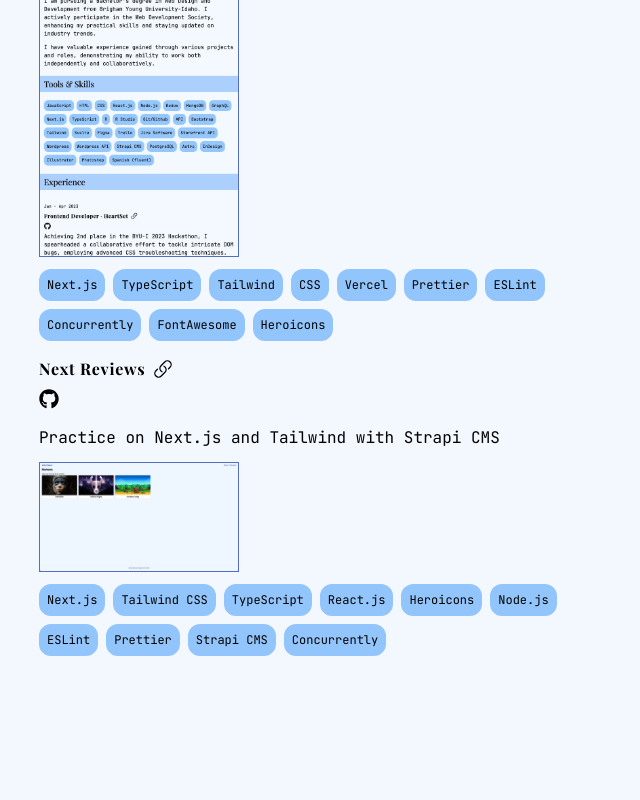
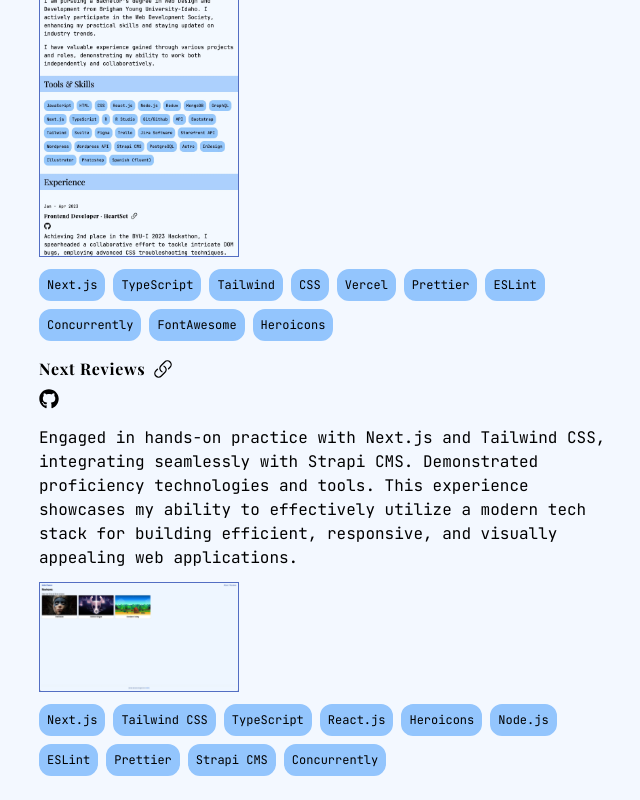
Before and after one commit to abrahamjimenez/abrahamjimenezportfolio, a Next.js app: page / in a window 1280 px wide. Shown: the part 4315-5115 px from the top of the page, without its empty margins (607-1247 px from the left). Before the commit the page ends 4995 px from the top, so only its background shows below. Built offline with nearby package versions, Linux system fonts and the light colour scheme; a web font is replaced by a local one.

Commit message:
Update description in Projects.tsx

```diff
--- a/components/Projects.tsx
+++ b/components/Projects.tsx
@@ -57,7 +57,7 @@
       />
       <Project
         title="Next Reviews"
-        desc="Practice on Next.js and Tailwind with Strapi CMS"
+        desc="Engaged in hands-on practice with Next.js and Tailwind CSS, integrating seamlessly with Strapi CMS. Demonstrated proficiency technologies and tools. This experience showcases my ability to effectively utilize a modern tech stack for building efficient, responsive, and visually appealing web applications."
         img="/next-reviews.webp"
         tools={[
           "Next.js",
```
